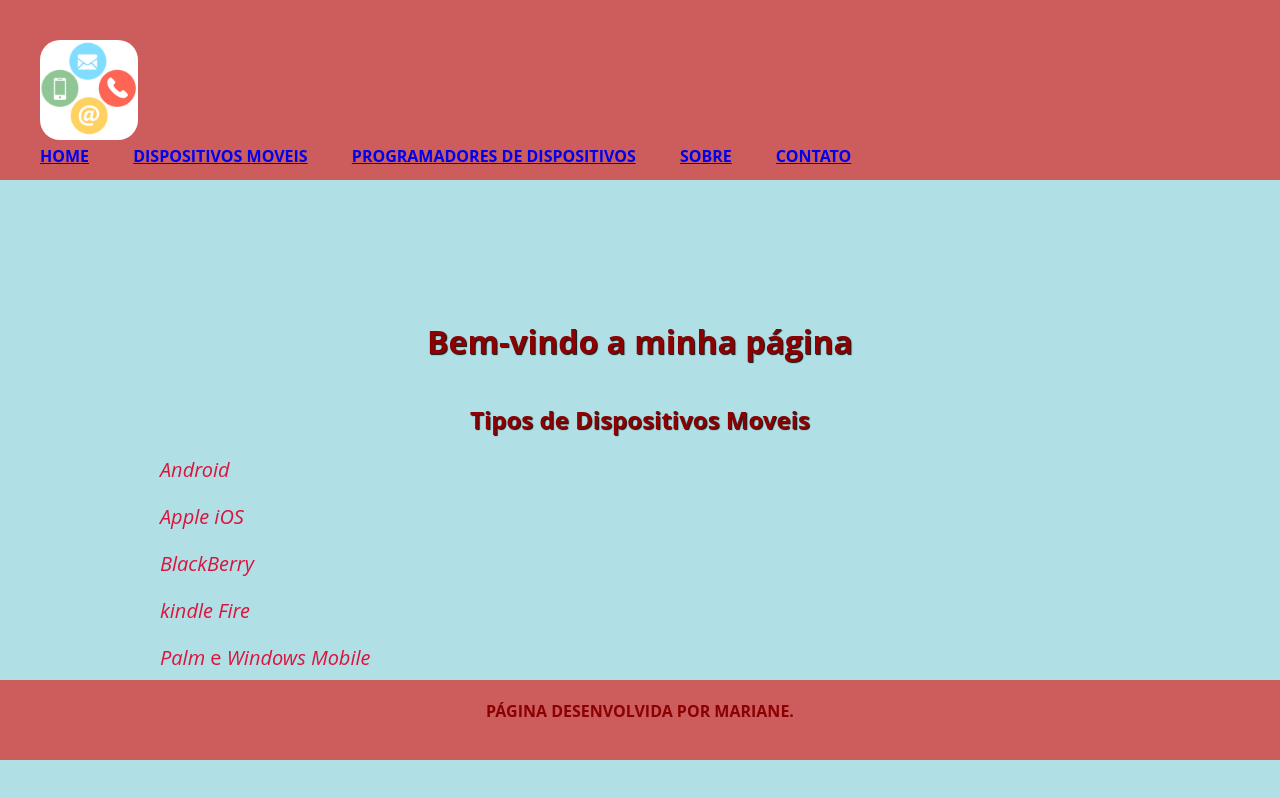
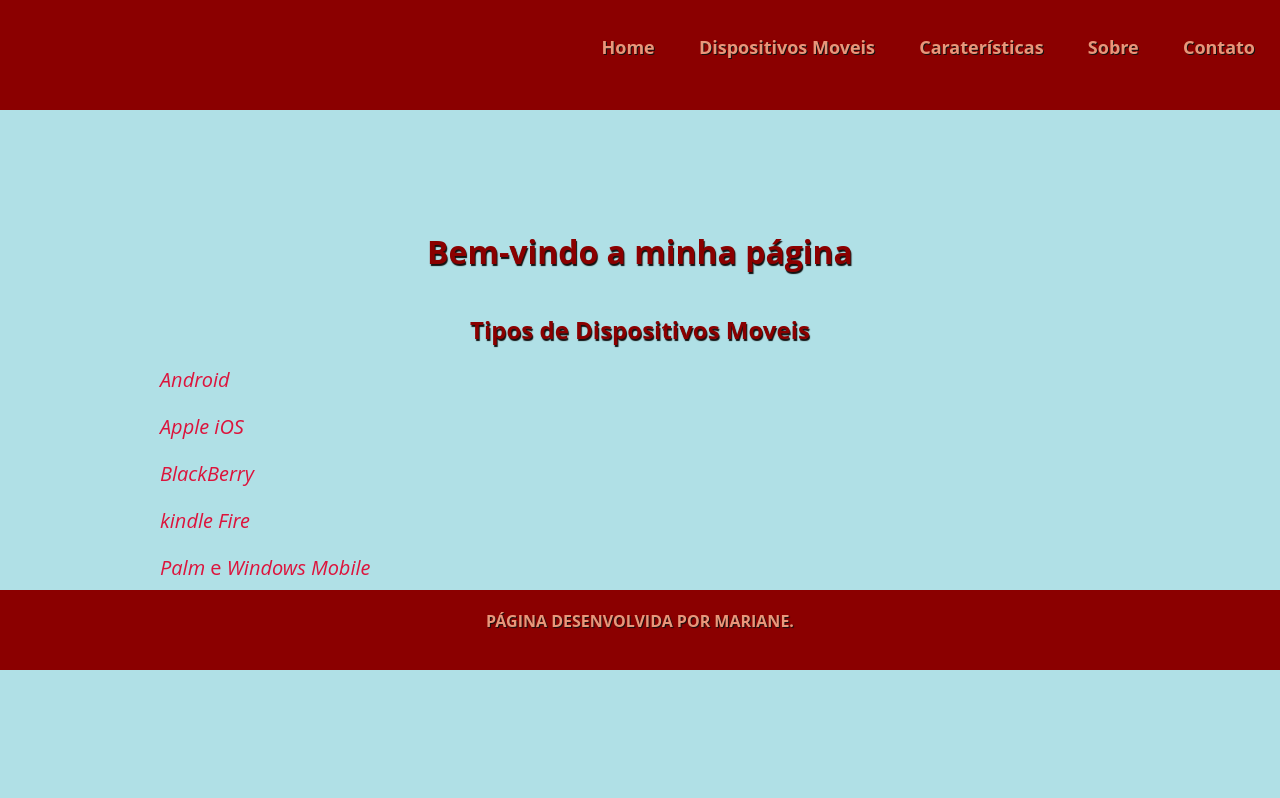
Before and after one commit to Maridorvina/Aula--Aplicacao_web_Apps, a plain HTML site: page dispositivos.html in a window 1280 px wide. Drawn offline with Linux system fonts and the light colour scheme.

Commit message:
Novas modificacoes

```diff
--- a/css/dispositivos.css
+++ b/css/dispositivos.css
@@ -5,9 +5,9 @@
 }
 
 header {
-	background-color: #CD5C5C;
+	background-color: darkred;
 	height: 100px;
-	padding: 40px;
+	padding: 5px;
 
 }
 
@@ -16,19 +16,7 @@ h1, h2 {
 	margin: 0 50 0 0;
 	padding: 40px 0 0 0;
 	text-align: center;
-	text-shadow: 1px 1px 1px #111111;
-}
-
-
-li{
-	font-weight: bold;
-	color: darkred;
-	display: inline;
-	font-weight: bold;
-	list-style: none;
-	padding-right: 40px;
-	text-transform: uppercase;
-	padding-top: 10px;
+	text-shadow: 1px 2px 1px #111111;
 }
 
 p {
@@ -38,24 +26,26 @@ p {
 }
 
 body {
-	background-color: #B0E0E6;
+    background-color: #B0E0E6;
+	min-height: 400px;
 }
 
 #div-principal {
-	background-size: 100%;
+    clear: both;
 	min-height: 400px;
-	padding: 100px 0 0 0;
+	padding: 80px 0 0 0;
 }
 
 footer {
-	background-color: #CD5C5C;
-	color: darkred;
+	background-color: darkred;
+	color: 	#E9967A;
 	clear: both;
 	font-weight: bold;
 	height: 40px;
 	padding: 20px;
     text-align: center;
-    text-transform: uppercase;
+    text-shadow: 1px 1px 1px #111111;
+    text-transform: uppercase; /*-- Deixa a letras do menu em tamanho maíusculo*/
 }
 
 .container {
@@ -63,7 +53,35 @@ footer {
 	margin: 0 auto;
 }
 
-img {
-	height: 100px;
+#logo img {
 	border-radius: 20px;
+	float: left;
+    height: 100px;
 }
+
+#menu {
+    float: right;
+	margin-top: 30px;
+}
+
+#menu a {
+	color: 	#E9967A;
+	font-size: 18px;
+	padding: 10px 20px;
+	text-decoration: none;
+	text-shadow: 1px 1px #111111;
+	/* text-transform: uppercase; => Transforma as em tamanho maíusculo */
+	font-weight: bold;
+}
+
+/* Propriedade de sobreposição
+(efeito que tranforma o elemento onde o mouse passa na página html) */
+#menu a:hover{
+	background-color: #B22222;
+}
+
+/*
+.efeito {
+	background-color:rgba(0, 0, 0, 0.5);
+    padding: 80px 0 80px 0;
+} */
--- a/css/layout.css
+++ b/css/layout.css
@@ -1,4 +1,3 @@
-
 * {
 	margin: 0px;
 	padding: 0px;
@@ -8,7 +7,8 @@
 header {
 	background-color: darkred;
 	height: 100px;
-	padding: 40px;
+	padding: 5px;
+
 }
 
 h1, h2 {
@@ -16,19 +16,7 @@ h1, h2 {
 	margin: 0 50 0 0;
 	padding: 40px 0 0 0;
 	text-align: center;
-	text-shadow: 1px 1px 1px #111111;
-}
-
-
-li{
-	font-weight: bold;
-	color: crimson;
-	display: inline;
-	font-weight: bold;
-	list-style: none;
-	padding-right: 40px;
-	text-transform: uppercase;
-	padding-top: 10px;
+	text-shadow: 1px 2px 1px #111111;
 }
 
 p {
@@ -38,23 +26,26 @@ p {
 }
 
 body {
-	background-color: #B0E0E6;
+    background-color: #B0E0E6;
+	min-height: 400px;
 }
 
 #div-principal {
-	background-size: 100%;
+    clear: both;
 	min-height: 400px;
-	padding: 100px 0 0 0;
+	padding: 80px 0 0 0;
 }
 
 footer {
 	background-color: darkred;
-	color: #CD5C5C;
+	color: 	#E9967A;
 	clear: both;
 	font-weight: bold;
 	height: 40px;
 	padding: 20px;
-	text-align: center;
+    text-align: center;
+    text-shadow: 1px 1px 1px #111111;
+    text-transform: uppercase; /*-- Deixa a letras do menu em tamanho maíusculo*/
 }
 
 .container {
@@ -62,7 +53,35 @@ footer {
 	margin: 0 auto;
 }
 
-img {
-	height: 100px;
+#logo img {
 	border-radius: 20px;
+	float: left;
+    height: 100px;
 }
+
+#menu {
+    float: right;
+	margin-top: 30px;
+}
+
+#menu a {
+	color: 	#E9967A;
+	font-size: 18px;
+	padding: 10px 20px;
+	text-decoration: none;
+	text-shadow: 1px 1px #111111;
+	/* text-transform: uppercase; => Transforma as em tamanho maíusculo */
+	font-weight: bold;
+}
+
+/* Propriedade de sobreposição
+(efeito que tranforma o elemento onde o mouse passa na página html) */
+#menu a:hover{
+	background-color: #B22222;
+}
+
+/*
+.efeito {
+	background-color:rgba(0, 0, 0, 0.5);
+    padding: 80px 0 80px 0;
+} */
--- a/dispositivos.html
+++ b/dispositivos.html
@@ -5,30 +5,28 @@
 <title>Dispositivos Moveis</title>
 <link rel="stylesheet" type="text/css" href="css/dispositivos.css">
 <meta charset="UTF-8">
-
+<meta name="viewport" content="width=device-width, initial-scale=1.0">
 </head>
 
 <body>
-
     <!-- div que vai centralizar conteudo no container-->
     <header> <!-- cabeçalho -->
-			<img src="images/icone-dispositivos.jpg" alt="">
-			<div class="container-header">
-				<nav>
-						<ul>
-							<li><a href="index.html">Home</a></li>
-							<li><a href="dispositivos.html">Dispositivos Moveis</a></li>
-							<li><a href="#">Programadores de Dispositivos</a></li>
-							<li><a href="#">Sobre</a></li>
-							<li><a href="#">Contato</a></li>
-						</ul>
-				</nav>
+        <!-- <div id="logo">
+            <img src="images/logo-mobile.png" alt="">
+        </div> -->
+
+            <div id="menu">
+				<a href="index.html">Home</a>
+				<a href="dispositivos.html">Dispositivos Moveis</a>
+				<a href="#">Caraterísticas</a>
+				<a href="#">Sobre</a>
+				<a href="#">Contato</a>
 			</div>
 
 		</header>
 
 		<div id="div-principal">
-
+			<div class="efeito">
                 <div class="container">
 
                         <h1>Bem-vindo a minha página</h1>
@@ -44,7 +42,7 @@
                         <p><em>kindle Fire</em></p>
 
                         <p><em>Palm</em> e <em>Windows Mobile</em></p>
-
+                </div>
 			</div>
 		</div>
 
```
Also changed, not shown: index.html (+10 -11 lines), images/icone-dispositivos.jpg (deleted), images/logo-mobile.png (added). Lines whose indentation alone changed are shown as unchanged.
